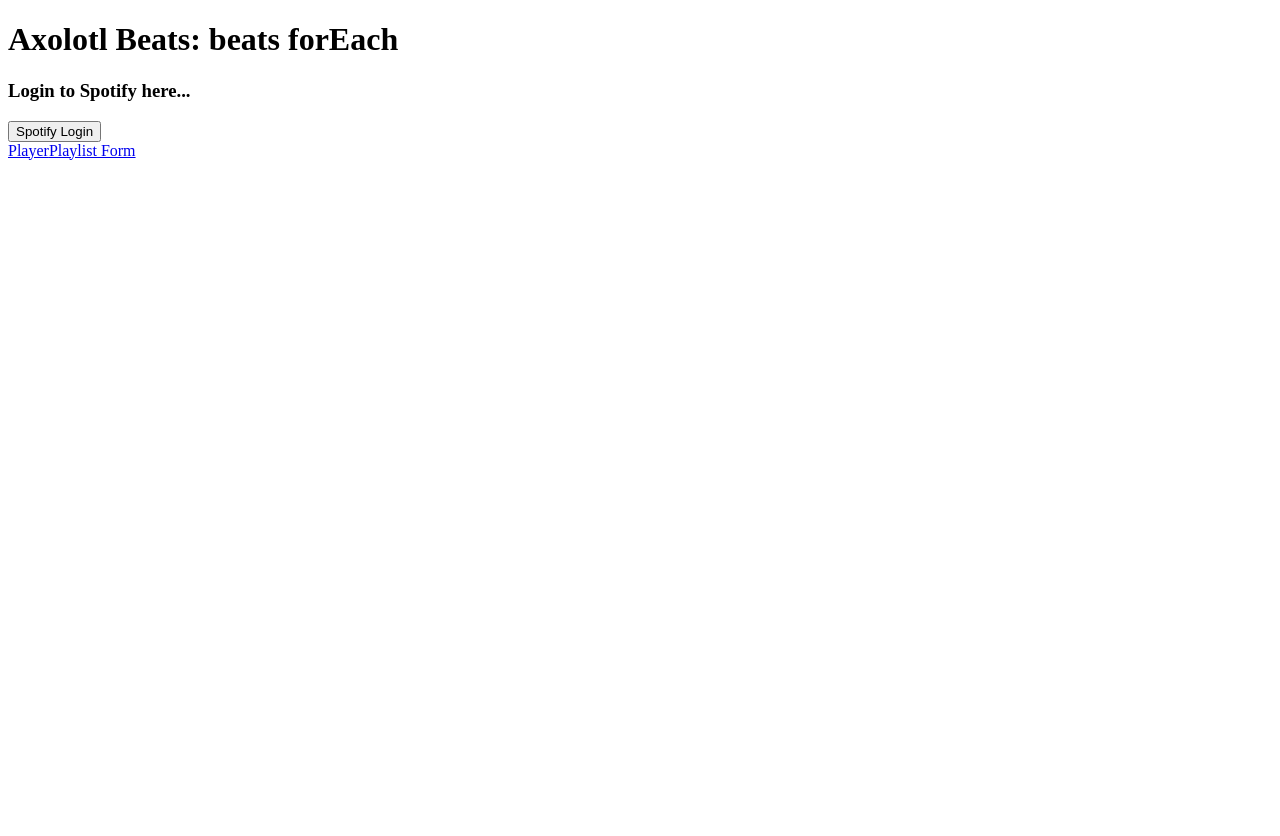
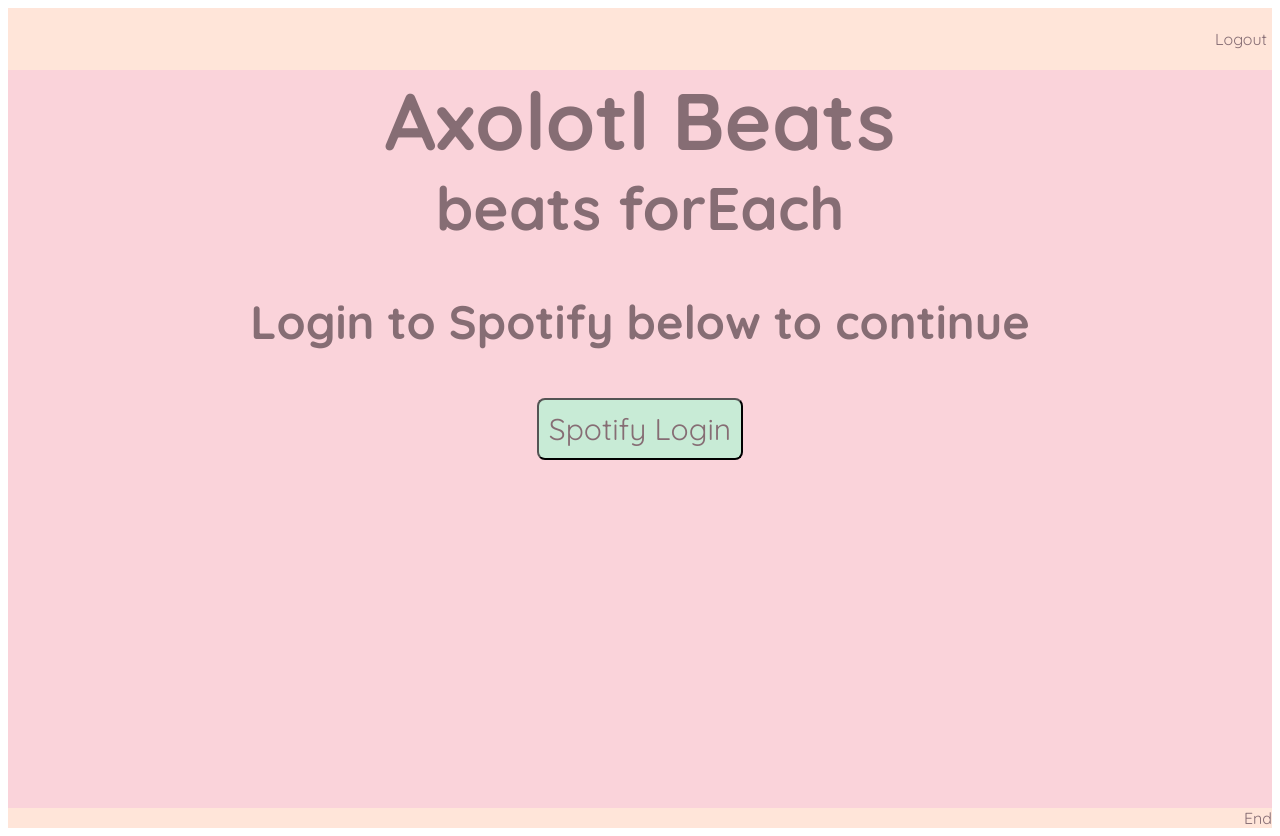
Before and after one commit to Team-Axolotl-WCRI-52/axolotl-beats, a React app: page / in a window 1280 px wide. Before the commit the page ends 800 px from the top, so only its background shows below. Built offline with nearby package versions, Linux system fonts and the light colour scheme.

Commit message:
last minute changes

```diff
--- a/client/App.jsx
+++ b/client/App.jsx
@@ -5,6 +5,9 @@ import LoginPage from './components/LoginPage.jsx';
 import PlaylistPage from './components/PlaylistPage.jsx';
 import EmbeddedPlayer from './components/EmbeddedPlayer.jsx';
 import TempReroute from './components/TempReroute.jsx';
+
+import './stylesheets/styles.scss';
+
 // make App stateful -> class component
 // define a handler that updates state (setState)
 class App extends Component {
@@ -35,15 +38,23 @@ class App extends Component {
 
     return (
       <Router>
-        <div>
-        <h1>Axolotl Beats: beats forEach</h1>
+        <div id='app'>
+          <nav id='navBar'>
+              <ul className="navList">
+                <li className='links' id='logoutButton' ><a className='bye' href='http://google.com'>Logout</a></li>
+              </ul>
+            </nav>
+          <div id='title'>
+            <div id='name'>Axolotl Beats</div>
+            <div id='slogan'>beats forEach</div>
+          </div>
         <Routes>
           <Route path = '/' element={ <LoginPage /> }></Route>
           <Route path='/player' element={ <EmbeddedPlayer playlistId={this.state.playlistId}/> }></Route>
           <Route path='/playlistform' element={ <PlaylistPage updatePlaylistId={this.updatePlaylistId}/> }></Route>
       </Routes>
-      < TempReroute />
       </div>
+      <nav className='end' id='navBar'>End</nav>
     </Router>
     )
 }
--- a/client/components/EmbeddedPlayer.jsx
+++ b/client/components/EmbeddedPlayer.jsx
@@ -6,11 +6,12 @@ const EmbeddedPlayer = props => {
     <div>
       <iframe
         src={uri}
-        width="50%"
+        width="100%"
         height="380"
         //allow="autoplay; clipboard-write; encrypted-media;"
       >
       </iframe>
+
     </div>
   )
 }
--- a/client/components/LoginPage.jsx
+++ b/client/components/LoginPage.jsx
@@ -20,7 +20,7 @@ class LoginPage extends Component {
   render() {
     return (
       <div id="loginPage">
-      <h3>Login to Spotify here...</h3>
+      <h3>Login to Spotify below to continue</h3>
       <a href='http://localhost:8080/api/auth'><button className="login" onClick={this.loginEvent}>Spotify Login</button></a>
       </div>
     )
--- a/client/components/PlaylistForm.jsx
+++ b/client/components/PlaylistForm.jsx
@@ -67,19 +67,19 @@ const PlaylistForm = (props) => {
     <div className='formContainer'>
       <form className='playlist-form' onSubmit={handlePlaylistSubmit}>
 
-        <div className="div input-container">
+        <div className="div_input-container">
           What is the name of your new playlist?
           <label className='input-label'>
-            <input>
+            <input className='inputBox'>
             </input>
 
           </label>
         </div>
 
-        <div className="div input-container">
+        <div className="div_input-container">
         What is the description of your new playlist?
           <label className='input-label'>
-            <input>
+            <input className='inputBox'>
             </input>
 
           </label>
@@ -88,7 +88,8 @@ const PlaylistForm = (props) => {
         <div className='dropdown-container'>
           <label className='dropdown-label'>
             What genre are you in the mood for?<br/>
-            <select>
+            <select className='dropdown-menu'>
+              <option disabled selected>Select Your Genre</option>
               <option value="electronic">Electronic</option>
               <option value="k-pop">K-Pop</option>
               <option value="work-out">Workout</option>
@@ -101,7 +102,8 @@ const PlaylistForm = (props) => {
         <div className='dropdown-container'>
           <label className='dropdown-label'>
             What tempo would you like your playlist to follow?<br/>
-            <select>
+            <select className='dropdown-menu'>
+              <option disabled selected>Select Your Tempo</option>
               <option value="fast">Fast</option>
               <option value="slow">Slow</option>
             </select>
@@ -111,7 +113,8 @@ const PlaylistForm = (props) => {
         <div className='dropdown-container'>
           <label className='dropdown-label'>
           How long would you like your playlist to last?<br/>
-            <select>
+            <select className='dropdown-menu'>
+              <option disabled selected>Select Your Duration</option>
               <option value="30">30 minutes</option>
               <option value="60">60 minutes</option>
               <option value="90">90 minutes</option>
@@ -119,11 +122,11 @@ const PlaylistForm = (props) => {
           </label>
         </div>
 
-        <input type="submit" value="Give me my playlist!"/>
+        <input className='makePlaylist' type="submit" value="Give me my playlist!"/>
 
       </form>
 
-      {showButton && <Link to='/player'><button>PLAYERRRR</button></Link>}
+      {showButton && <Link to='/player'><button className='makePlaylist'>Take me to my new playlist</button></Link>}
 
     </div>
   </div>
--- a/client/components/PlaylistPage.jsx
+++ b/client/components/PlaylistPage.jsx
@@ -4,8 +4,8 @@ import PlaylistForm from './PlaylistForm.jsx';
 const PlaylistPage = (props) => {
 
   return (
-  <div>
-    <h2>Welcome to Your Axolotl Playlist Page</h2>
+  <div id='formPage'>
+    <h1>Fill out the form below to generate a new playlist</h1>
     <PlaylistForm updatePlaylistId={props.updatePlaylistId}/>
     {/* placeholder for Spotify component with iFrame */}
   </div>
--- /dev/null
+++ b/client/stylesheets/styles.scss
@@ -0,0 +1,155 @@
+@import url('https://fonts.googleapis.com/css2?family=Quicksand:wght@300;400;500;600;700&display=swap');
+$font-family: 'Quicksand', sans-serif;
+$primary-color: #fad3da;
+$secondary-color: #ffe5d9ff;
+$spotify-color: rgb(200, 235, 214);
+$font-color: rgb(134, 109, 116);
+
+#navBar {
+  display: flex;
+  flex-direction: row;
+  width: 100%;
+  justify-content: flex-end;
+  // border: 2px solid $font-color;
+  background-color: $secondary-color;
+  color: $font-color;
+  text-decoration: none;
+}
+
+#app {
+  font-family: $font-family;
+  background-color: $primary-color;
+  display: flex;
+  flex-direction: column;
+  align-items: center;
+  height: 100vh;
+  color: $font-color;
+  width: 100%
+};
+
+#title {
+  text-align: center;
+  margin: 0px;
+}
+
+#name {
+  font-size: 80px;
+  font-weight: 800;
+}
+
+#slogan {
+  font-size: 60px;
+  font-weight: 700;
+}
+
+.navList {
+  list-style-type: none;
+  display: flex;
+  flex-direction: row-reverse;
+  color: $font-color;
+  text-decoration: none;
+}
+.navList:link {
+  color: $font-color;
+  text-decoration: none;
+}
+
+.logoutButton {
+  text-decoration: none;
+}
+
+
+.links {
+  // margin: 10px;
+  padding: 5px;
+}
+
+.bye {
+  color: $font-color;
+  text-decoration: none;
+}
+
+.bye:hover {
+  font-weight: 600;
+}
+
+#loginPage{
+ display: flex;
+ flex-direction: column;
+ align-items: center;
+ font-size: 40px;
+}
+
+// log-in button
+.login {
+  font-family: $font-family;
+  width: auto;
+  text-align: center;
+  vertical-align: middle;
+  padding: 10px;
+  background-color: $spotify-color;
+  font-size: 30px;
+  border-radius: 8px;
+  color: $font-color;
+}
+.login:hover { box-shadow: 0 12px 16px 0 $font-color, 0 6px 20px 0 $font-color;}
+
+// make playlist button (on playlist form page)
+.makePlaylist {
+  font-family: $font-family;
+  background-color: $spotify-color;
+  font-size: 20px;
+  border-radius: 8px;
+  padding: 10px;
+  margin: 20px;
+  color: $font-color;
+
+}
+.makePlaylist:hover { box-shadow: 2px 2px 2px 2px $font-color, 2px 2px 2px 2px $font-color;}
+
+
+#formPage {
+  display: flex;
+  flex-direction: column;
+  align-items: center;
+  padding:10px;
+  text-align: center;
+  margin: 50px;
+  color: $font-color;
+};
+
+.dropdown-label {
+  font-size: large;
+}
+
+.dropdown-menu {
+  margin: 10px;
+  font-family: $font-family;
+  padding: 2px;
+  font-size: medium;
+  color: $font-color;
+}
+
+.end {
+  justify-content: flex-end;
+  font-family: $font-family;
+  color: $font-color;
+}
+
+.div_input-container {
+  display: flex;
+  flex-direction: column;
+  font-size: large;
+  margin: 10px;
+  padding: 2px
+
+}
+
+.inputBox {
+  width: 60%;
+  font-size: medium;
+  font-family: $font-family;
+  color: $font-color;
+  margin-top: 5px;
+
+}
```
